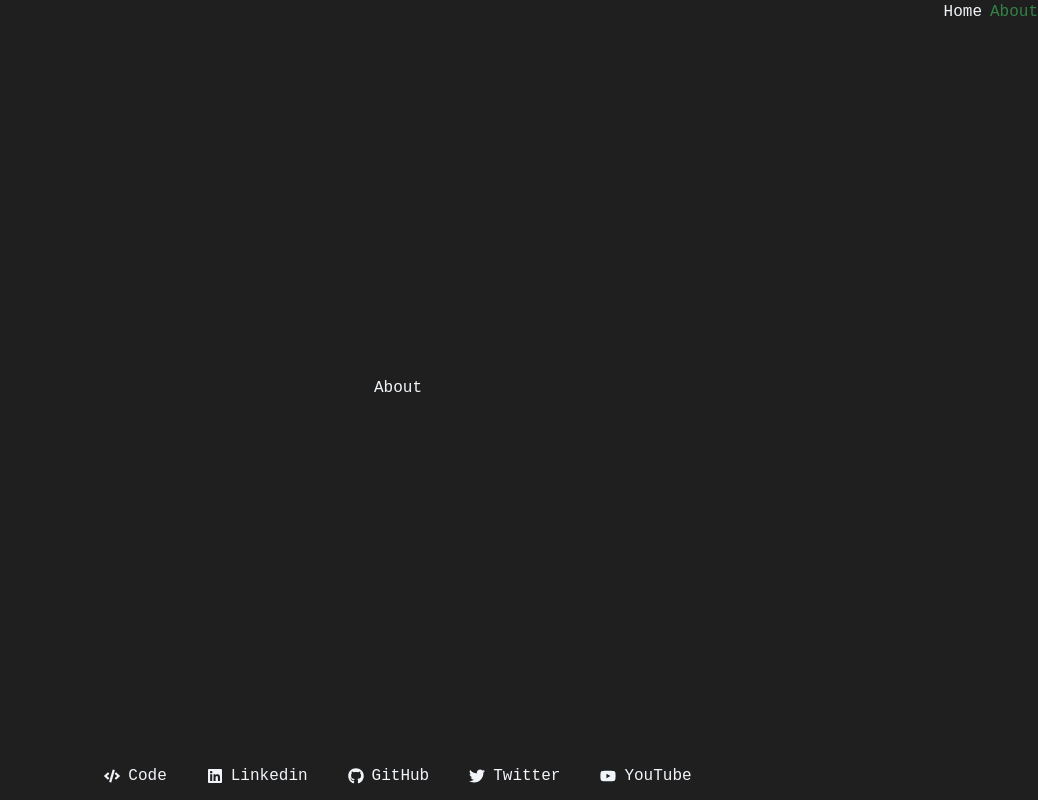
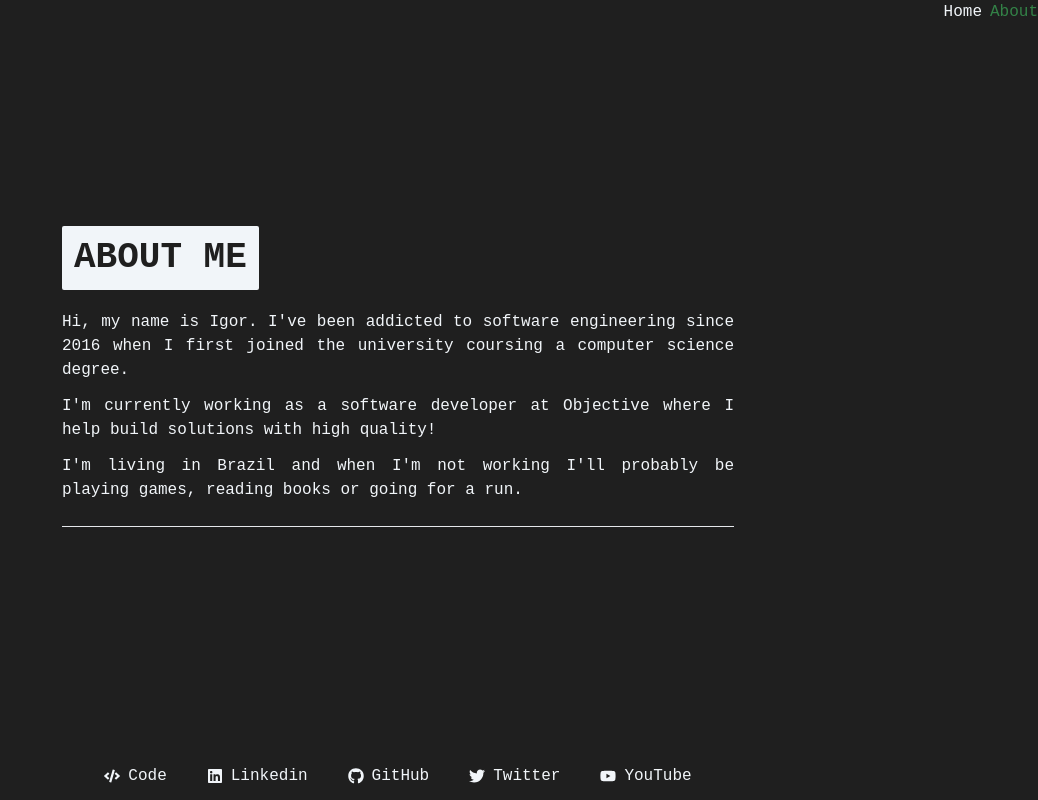
Before and after one commit to igornfaustino/personal-website, a Next.js app: page /about in a window 1280 px wide. Shown: the whole page, without its empty margins (242-1280 px from the left). Built offline with nearby package versions, Linux system fonts and the light colour scheme.

Commit message:
feat: add about me dummy content

```diff
--- a/src/app/about/page.tsx
+++ b/src/app/about/page.tsx
@@ -1,7 +1,29 @@
+import SubTitle from '@/components/atoms/SubTitle'
+
 export default function AboutPage() {
   return (
-    <div>
-      <h1>About</h1>
+    <div className="container max-w-2xl">
+      <SubTitle>About Me</SubTitle>
+
+      <div className="mt-5 flex flex-col gap-3">
+        <p className="text-justify">
+          Hi, my name is Igor. I've been addicted to software engineering since
+          2016 when I first joined the university coursing a computer science
+          degree.
+        </p>
+
+        <p className="text-justify">
+          I'm currently working as a software developer at Objective where I
+          help build solutions with high quality!
+        </p>
+
+        <p className="text-justify">
+          I'm living in Brazil and when I'm not working I'll probably be playing
+          games, reading books or going for a run.
+        </p>
+      </div>
+
+      <hr className="mb-6 mt-6" />
     </div>
   )
 }
--- a/src/app/page.tsx
+++ b/src/app/page.tsx
@@ -1,12 +1,11 @@
 import ShortcutButton from '@/components/atoms/ShortCut'
+import Title from '@/components/atoms/Title'
 
 export default function Home() {
   return (
     <main className="center flex h-full w-full items-center justify-center p-24">
       <div className="flex flex-col items-baseline gap-6">
-        <h1 className="max-w-fit rounded-sm bg-theme-grey p-3 text-5xl font-semibold uppercase text-slate-100 dark:bg-slate-100 dark:text-theme-grey">
-          Igor N Faustino
-        </h1>
+        <Title>Igor N Faustino</Title>
         <p className="max-w-xl">
           Hi, I{"'"}m Igor. I{"'"}m currently working as a Web Developer at
           Objective
--- /dev/null
+++ b/src/components/atoms/SubTitle.tsx
@@ -0,0 +1,9 @@
+import { ReactNode } from 'react'
+
+export default function SubTitle({ children }: { children: ReactNode }) {
+  return (
+    <h2 className="max-w-fit rounded-sm bg-theme-grey p-3 text-4xl font-semibold uppercase text-slate-100 dark:bg-slate-100 dark:text-theme-grey">
+      {children}
+    </h2>
+  )
+}
--- /dev/null
+++ b/src/components/atoms/Title.tsx
@@ -0,0 +1,9 @@
+import { ReactNode } from 'react'
+
+export default function Title({ children }: { children: ReactNode }) {
+  return (
+    <h1 className="max-w-fit rounded-sm bg-theme-grey p-3 text-5xl font-semibold uppercase text-slate-100 dark:bg-slate-100 dark:text-theme-grey">
+      {children}
+    </h1>
+  )
+}
--- a/src/components/molecules/Header.tsx
+++ b/src/components/molecules/Header.tsx
@@ -5,7 +5,7 @@ import { usePathname } from 'next/navigation'
 export default function Header() {
   const pathname = usePathname()
   return (
-    <div className="flex w-full justify-end gap-2">
+    <div className="container flex justify-end gap-2">
       <Link
         href="/"
         className={pathname == '/' ? 'text-theme-primary' : undefined}
```
